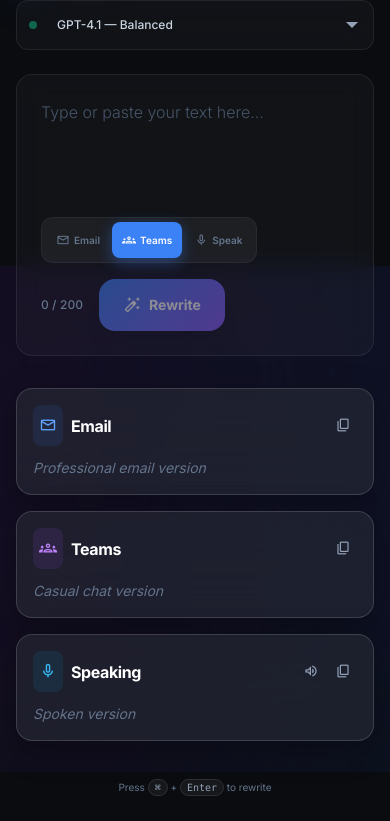
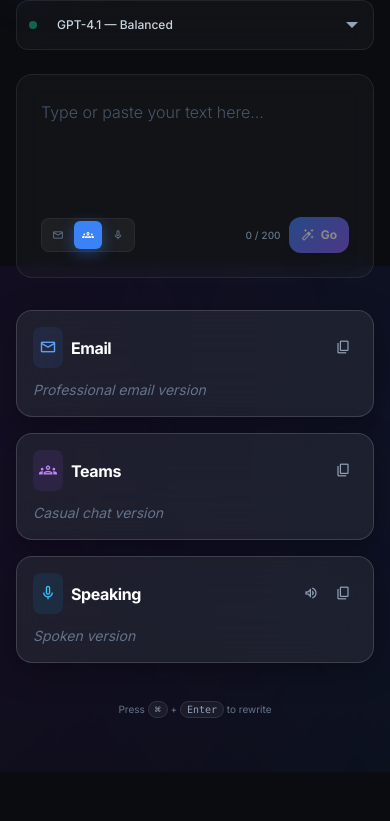
Before and after one commit to mandowa/tiny_rewrite, a website: page index.production.html in a window 390 px wide. Shown: the part 72-893 px from the top of the page. After the commit the page ends 844 px from the top, so only its background shows below. Drawn offline with nearby package versions, Linux system fonts and the light colour scheme.

Commit message:
Keep style chips and rewrite button on same row on mobile

```diff
--- a/index.production.html
+++ b/index.production.html
@@ -217,29 +217,30 @@
           spellcheck="false"
         ></textarea>
 
-        <div class="flex items-center justify-between p-4 lg:p-6 pt-0 flex-wrap gap-4">
+        <div class="flex items-center justify-between p-4 lg:p-6 pt-0 gap-2 sm:gap-4">
           <!-- Style Chips (left) -->
-          <div class="flex bg-slate-100 dark:bg-white/5 p-1 lg:p-1.5 rounded-xl lg:rounded-2xl gap-0.5 lg:gap-1 border border-white/5">
-            <button id="style-email-btn" data-chip="email" class="style-chip px-2.5 sm:px-3 lg:px-6 py-2 lg:py-3 rounded-lg lg:rounded-xl text-[10px] sm:text-xs lg:text-sm font-semibold flex items-center gap-1 sm:gap-1.5 lg:gap-2">
-              <span class="material-symbols-outlined text-sm sm:text-base lg:text-lg">mail</span>
-              Email
+          <div class="flex bg-slate-100 dark:bg-white/5 p-0.5 sm:p-1 lg:p-1.5 rounded-lg sm:rounded-xl lg:rounded-2xl gap-0.5 lg:gap-1 border border-white/5 shrink-0">
+            <button id="style-email-btn" data-chip="email" class="style-chip px-2 sm:px-2.5 lg:px-6 py-1.5 sm:py-2 lg:py-3 rounded-md sm:rounded-lg lg:rounded-xl text-[9px] sm:text-[10px] lg:text-sm font-semibold flex items-center gap-0.5 sm:gap-1 lg:gap-2">
+              <span class="material-symbols-outlined text-xs sm:text-sm lg:text-lg">mail</span>
+              <span class="hidden xs:inline">Email</span>
             </button>
-            <button id="style-teams-btn" data-chip="teams" class="style-chip active px-2.5 sm:px-3 lg:px-6 py-2 lg:py-3 rounded-lg lg:rounded-xl text-[10px] sm:text-xs lg:text-sm font-semibold flex items-center gap-1 sm:gap-1.5 lg:gap-2">
-              <span class="material-symbols-outlined text-sm sm:text-base lg:text-lg">groups</span>
-              Teams
+            <button id="style-teams-btn" data-chip="teams" class="style-chip active px-2 sm:px-2.5 lg:px-6 py-1.5 sm:py-2 lg:py-3 rounded-md sm:rounded-lg lg:rounded-xl text-[9px] sm:text-[10px] lg:text-sm font-semibold flex items-center gap-0.5 sm:gap-1 lg:gap-2">
+              <span class="material-symbols-outlined text-xs sm:text-sm lg:text-lg">groups</span>
+              <span class="hidden xs:inline">Teams</span>
             </button>
-            <button id="style-speaking-btn" data-chip="speaking" class="style-chip px-2.5 sm:px-3 lg:px-6 py-2 lg:py-3 rounded-lg lg:rounded-xl text-[10px] sm:text-xs lg:text-sm font-semibold flex items-center gap-1 sm:gap-1.5 lg:gap-2">
-              <span class="material-symbols-outlined text-sm sm:text-base lg:text-lg">mic</span>
-              Speak
+            <button id="style-speaking-btn" data-chip="speaking" class="style-chip px-2 sm:px-2.5 lg:px-6 py-1.5 sm:py-2 lg:py-3 rounded-md sm:rounded-lg lg:rounded-xl text-[9px] sm:text-[10px] lg:text-sm font-semibold flex items-center gap-0.5 sm:gap-1 lg:gap-2">
+              <span class="material-symbols-outlined text-xs sm:text-sm lg:text-lg">mic</span>
+              <span class="hidden xs:inline">Speak</span>
             </button>
           </div>
 
           <!-- Char count & Rewrite button (right) -->
-          <div class="flex items-center gap-4">
-            <span id="char-count" class="text-xs text-slate-500 font-medium tabular-nums">0 / 200</span>
-            <button id="rewrite-btn" class="rewrite-btn px-6 lg:px-10 py-3 lg:py-4 rounded-2xl text-white font-bold flex items-center gap-2 lg:gap-3 shadow-xl text-sm lg:text-base" disabled>
-              <span class="material-symbols-outlined text-lg lg:text-xl">auto_fix_high</span>
-              Rewrite
+          <div class="flex items-center gap-2 sm:gap-4 shrink-0">
+            <span id="char-count" class="text-[10px] sm:text-xs text-slate-500 font-medium tabular-nums">0 / 200</span>
+            <button id="rewrite-btn" class="rewrite-btn px-3 sm:px-6 lg:px-10 py-2 sm:py-3 lg:py-4 rounded-xl sm:rounded-2xl text-white font-bold flex items-center gap-1.5 sm:gap-2 lg:gap-3 shadow-xl text-xs sm:text-sm lg:text-base" disabled>
+              <span class="material-symbols-outlined text-sm sm:text-lg lg:text-xl">auto_fix_high</span>
+              <span class="hidden sm:inline">Rewrite</span>
+              <span class="sm:hidden">Go</span>
             </button>
           </div>
         </div>
```
Also changed, not shown: index-new.html (+17 -16 lines).
